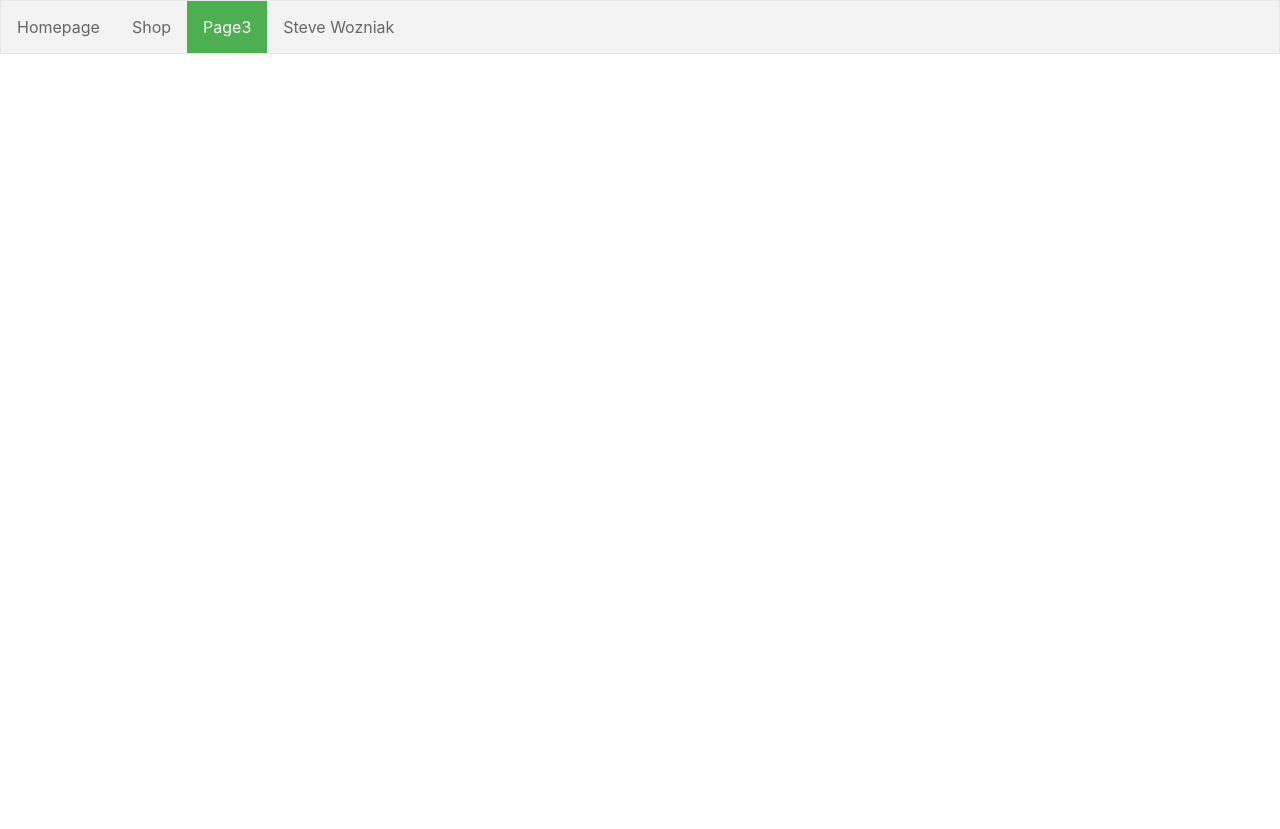
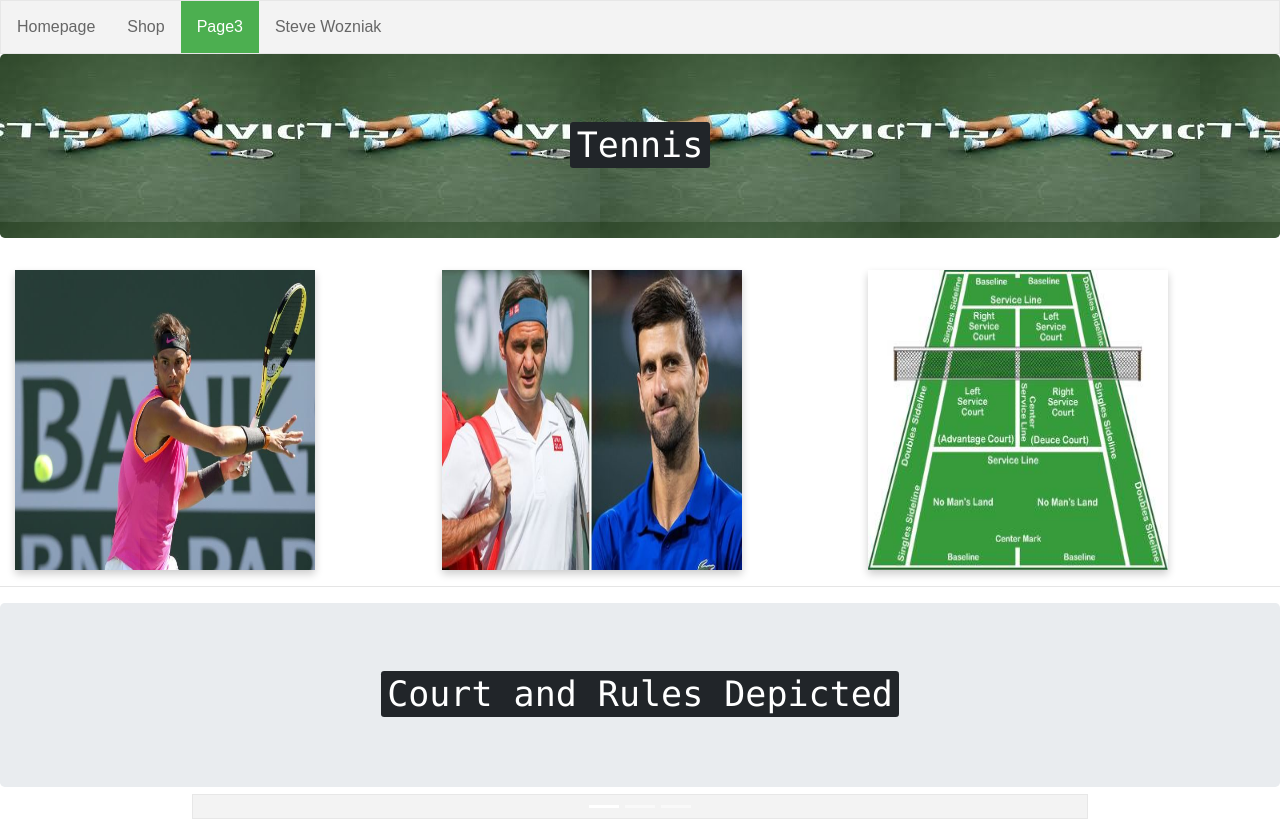
Before and after one commit to jmgoldstein/ecs1819-1, a plain HTML site: page webFinal/index3.html in a window 1280 px wide. Before the commit the page ends 800 px from the top, so only its background shows below. Drawn offline with nearby package versions, Linux system fonts and the light colour scheme.

Commit message:
first commit

```diff
--- a/webFinal/index3.html
+++ b/webFinal/index3.html
@@ -8,8 +8,7 @@
           <script src="https://ajax.googleapis.com/ajax/libs/jquery/3.3.1/jquery.min.js"></script>
           <script src="https://cdnjs.cloudflare.com/ajax/libs/popper.js/1.14.6/umd/popper.min.js"></script>
           <script src="https://maxcdn.bootstrapcdn.com/bootstrap/4.2.1/js/bootstrap.min.js"></script>
-
-    </head>
+          <link href="https://fonts.googleapis.com/css?family=Open+Sans" rel="stylesheet">
     <!--NavBar Start-->
 <style>
 ul {
@@ -41,6 +40,55 @@ li a.active {
   color: white;
   background-color: #4CAF50;
 }
+body {
+  font-family: Arial, Helvetica, sans-serif;
+}
+
+.flip-card {
+  background-color: transparent;
+  width: 300px;
+  height: 300px;
+  perspective: 1000px;
+}
+
+.flip-card-inner {
+  position: relative;
+  width: 100%;
+  height: 100%;
+  text-align: center;
+  transition: transform 0.6s;
+  transform-style: preserve-3d;
+  box-shadow: 0 4px 8px 0 rgba(0,0,0,0.2);
+}
+
+.flip-card:hover .flip-card-inner {
+  transform: rotateY(180deg);
+}
+
+.flip-card-front, .flip-card-back {
+  position: absolute;
+  width: 100%;
+  height: 100%;
+  backface-visibility: hidden;
+}
+
+.flip-card-front {
+  background-color: #bbb;
+  color: black;
+  z-index: 2;
+}
+
+.flip-card-back {
+  background-color: #2980b9;
+  color: white;
+  transform: rotateY(180deg);
+  z-index: 1;
+}
+</style>
+</head>
+<body>
+
+
 </style>
 
 
@@ -55,3 +103,99 @@ li a.active {
   <li><a href="../tributeCite/index2.html">Steve Wozniak</a></li>
 </ul>
 <!--End of NavBar-->
+
+<div class="jumbotron" style="text-align: center; background-image:url(images2/novak1.jpg);">
+  <h1 style="font-family: 'Open Sans', sans-serif;"><kbd>Tennis</kbd></h1>
+</div>
+
+<div class="container-fluid">
+  <div class="row">
+    <div class="col-lg-4">
+    <!--start of first card-->
+    <div class="flip-card">
+  <div class="flip-card-inner">
+    <div class="flip-card-front">
+      <img src="images2/nadal1.jpg" alt="tennis match" style="width:300px;height:300px;">
+    </div>
+    <div class="flip-card-back">
+      <h1 style="font-family: 'Open Sans', sans-serif;">Strokes</h1>
+      <p>Forehand, backhand, and serve are the three most important strokes in tennis. Other strokes like the volleys, overhead, and slice are most advanced and not as essential. </p>
+    </div>
+  </div>
+</div>
+  <!--End of first card-->
+  </div>
+  <div class="col-lg-4">
+    <!--start of second card-->
+    <div class="flip-card">
+  <div class="flip-card-inner">
+    <div class="flip-card-front">
+      <img src="images2/rogernole1.jpg" alt="top players" style="width:300px;height:300px;">
+    </div>
+    <div class="flip-card-back">
+      <h1 style="font-family: 'Open Sans', sans-serif;">Top Players</h1>
+      <p>Roger Federer is one of the most dominant tennis players of all time along side Novak Djokovic and Rafael Nadal. Throughout the time on the pro circuit they have been very seccessful and dominant throughtout but have had downs. Not everyone can win every time but they can pull it off.  </p>
+      <a id="atp" href="https://www.atptour.com/en/rankings/singles">Click Here For ATP Rankings</a>
+    </div>
+  </div>
+</div>
+</div>
+  <!--End of second card-->
+
+  <!--start of third card-->
+  <div class="col-lg-4">
+    <div class="flip-card">
+  <div class="flip-card-inner">
+    <div class="flip-card-front">
+      <img src="images2/court1.jpg" alt="top players" style="width:300px;height:300px;">
+    </div>
+    <div class="flip-card-back">
+      <h1 style="font-family: 'Open Sans', sans-serif;">Rules and The Court</h1>
+      <p>The game of tennis is somewhat compilcated but easy to learn. Rules are linked below as well as the court. </p>
+      <a id="rules" href="http://news.bbc.co.uk/sportacademy/hi/sa/tennis/rules/basics/newsid_3574000/3574517.stm">Click Here For Rules of Tennis</a>
+    </div>
+  </div>
+</div>
+</div>
+  <!--End of third card-->
+  </div>
+  </div>
+ <hr>
+ <div class="jumbotron" style="text-align: center;">
+  <h1 style="font-family: 'Open Sans', sans-serif;"><kbd>Court and Rules Depicted</kbd></h1>
+</div>
+  <!--ALL OF CAROUSEL-->
+        <div id="demo" class="carousel slide" data-ride="carousel">
+
+        <!-- Indicators -->
+            <ul class="carousel-indicators">
+                <li data-target="#demo" data-slide-to="0" class="active"></li>
+                <li data-target="#demo" data-slide-to="1"></li>
+                <li data-target="#demo" data-slide-to="2"></li>
+            </ul>
+
+  <!-- The slideshow -->
+  <div class="carousel-inner">
+    <div class="carousel-item">
+      <img src="images2/rules1.png" alt="#" width="100%" height="500">
+    </div>
+    <div class="carousel-item">
+      <img src="images2/tennis31.png" alt="#" width="100%" height="500">
+    </div>
+    <div class="carousel-item">
+      <img src="images2/tennis30.jpeg" alt="#" width="100%" height="500">
+    </div>
+  </div>
+
+  <!-- Left and right controls -->
+  <a class="carousel-control-prev" href="#demo" data-slide="prev">
+    <span class="carousel-control-prev-icon"></span>
+  </a>
+  <a class="carousel-control-next" href="#demo" data-slide="next">
+    <span class="carousel-control-next-icon"></span>
+  </a>
+</div>
+<!--End of Carosel-->
+
+</body>
+</html>
--- a/webFinal/style.css
+++ b/webFinal/style.css
@@ -21,3 +21,9 @@
 #mylife{
     font-size: 18px
 }
+#atp{
+    color: red;
+}
+#rules{
+    color: red;
+}
```
Also changed, not shown: tributeCite/index2.html (+1 -1 lines), webFinal/images2/court1.jpg (added), webFinal/images2/nadal1.jpg (added), webFinal/images2/novak1.jpg (added), webFinal/images2/rogernole1.jpg (added), webFinal/images2/rules1.png (added), webFinal/images2/tennis30.jpeg (added), webFinal/images2/tennis31.png (added).
